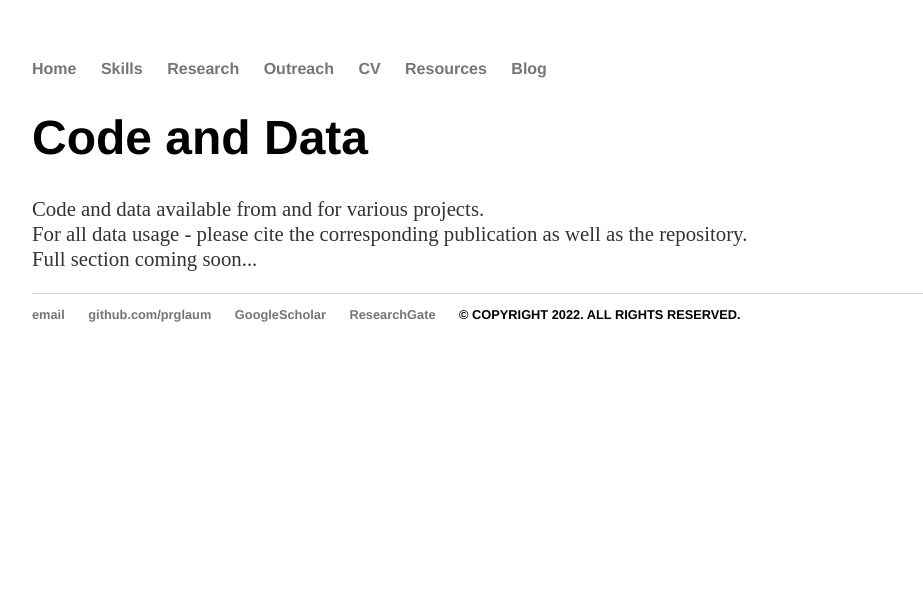
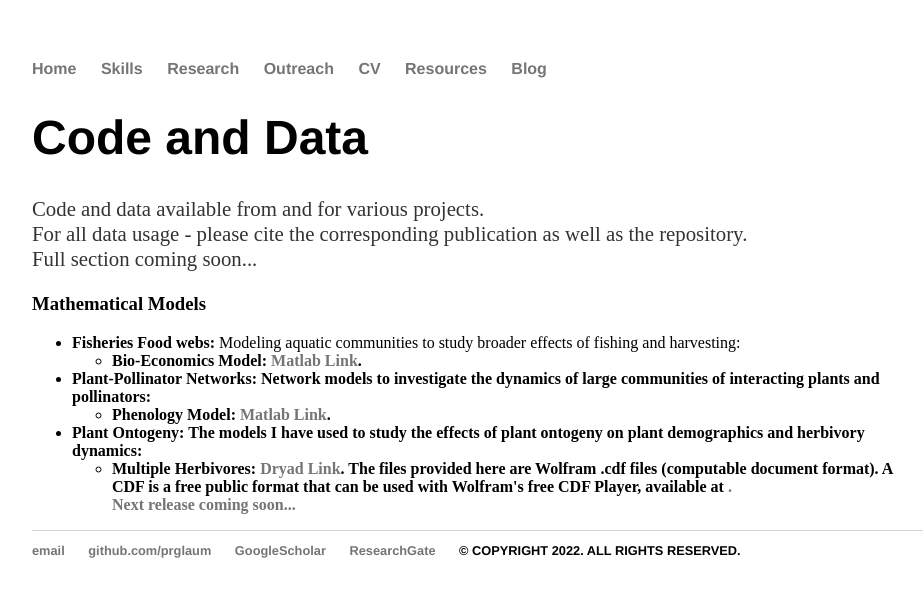
Before and after one commit to prglaum/prglaum.github.io, a Jekyll site: the page built from resources/index.html, in a window 1280 px wide. Shown: the top 597 px of the page, without its empty margins (160-1083 px from the left). Built offline with Jekyll 4.4.1, drawn with Linux system fonts in a browser that asks for light colours.

Commit message:
Update index.html
Setting up Models list

```diff
--- a/resources/index.html
+++ b/resources/index.html
@@ -9,3 +9,22 @@ title: Code and Data
   <br>Full section coming soon...
  </p>
 </div><!-- /.blurb -->
+
+<h3>Mathematical Models</h3>
+<ul>
+	<li><b>Fisheries Food webs:</b> Modeling aquatic communities to study broader effects of fishing and harvesting:</li>
+		<ul>
+			<li><b>Bio-Economics Model:<b> <a href="https://github.com/prglaum/Bioecon_Fisheries" target="_blank" rel="noopener noreferrer">Matlab Link</a>. </li>
+		</ul>
+	<li><b>Plant-Pollinator Networks:</b> Network models to investigate the dynamics of large communities of interacting plants and pollinators:</li>
+		<ul>
+			<li><b>Phenology Model:<b> <a href="https://github.com/prglaum/Phenology" target="_blank" rel="noopener noreferrer">Matlab Link</a>. </li>
+		</ul>
+	<li><b>Plant Ontogeny:</b> The models I have used to study the effects of plant ontogeny on plant demographics and herbivory dynamics:</li>
+		<ul>
+			<li><b>Multiple Herbivores:<b> <a href="https://datadryad.org/stash/dataset/doi:10.5061%2Fdryad.jm63xsj9t" target="_blank" rel="noopener noreferrer">Dryad Link</a>.
+				The files provided here are Wolfram .cdf files (computable document format). A CDF is a free public format that can be used with Wolfram's free CDF Player,
+				available at <a href="https://www.wolfram.com/player/"</a>.
+			</li><b>Next release coming soon...<b></li>
+		</ul>
+</ul>
```
